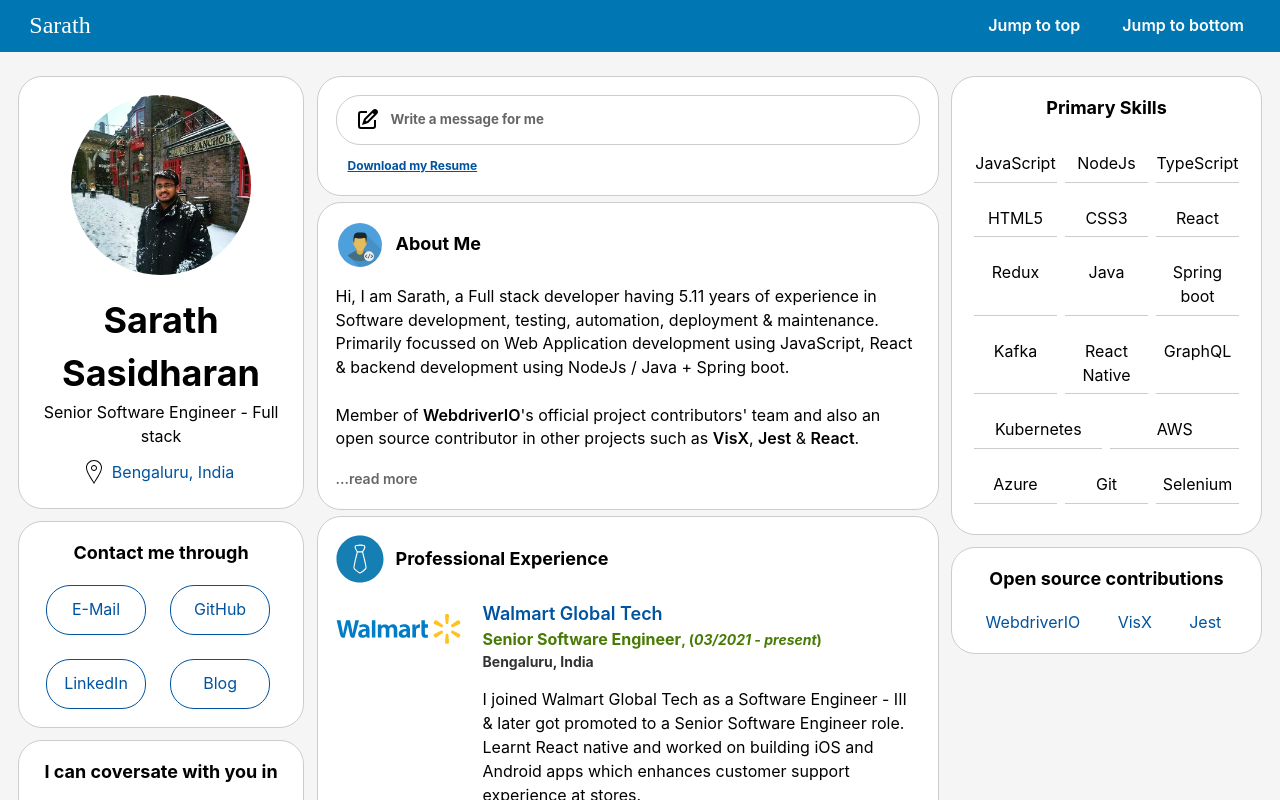
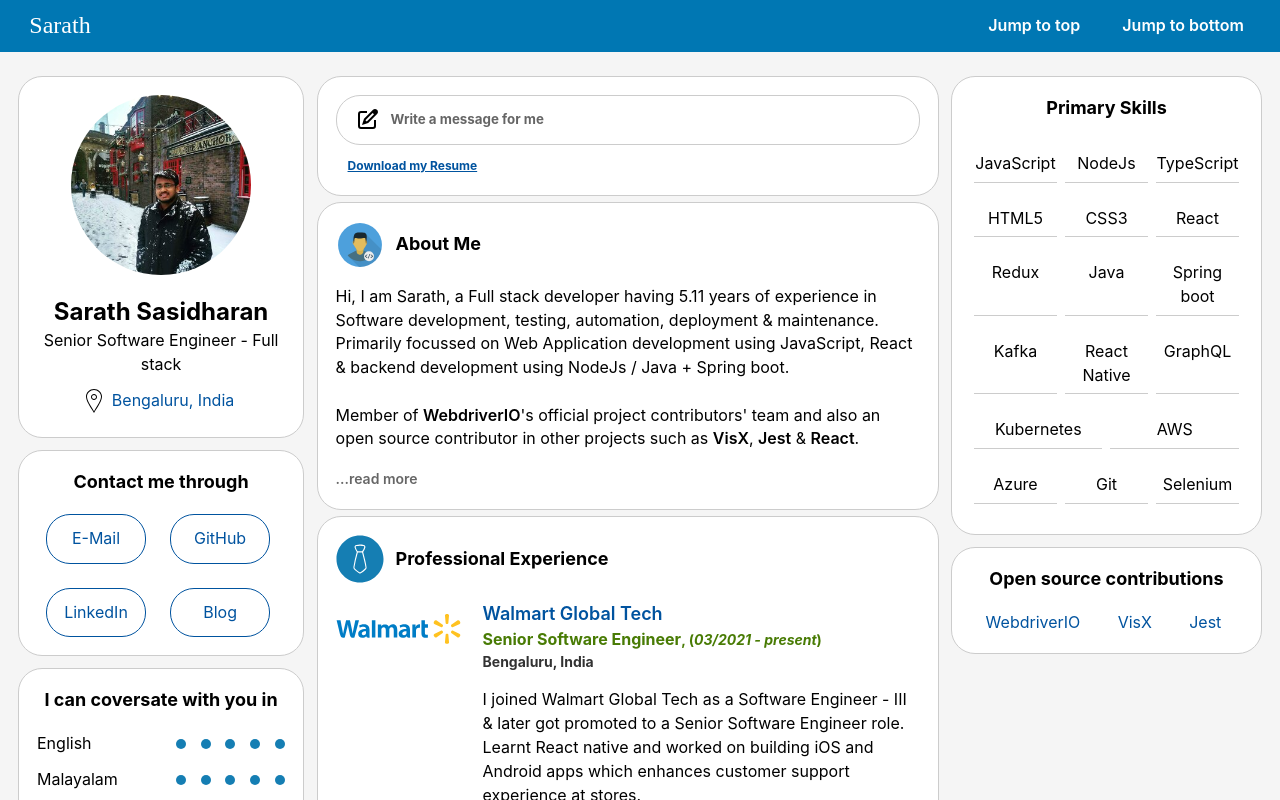
Before and after one commit to sarathps93/personal-website-v2, a React (Create React App) app: page / in a window 1280 px wide. Shown: the top 800 px of the page. Built offline with nearby package versions, Linux system fonts and the light colour scheme.

Commit message:
latest revision

```diff
--- a/src/organisms/leftPane/styled/index.js
+++ b/src/organisms/leftPane/styled/index.js
@@ -26,7 +26,7 @@
 
 export const Name = styled.div`
     font-weight: bold;
-    font-size: 36px;
+    font-size: 24px;
     text-align: center;
     @media(max-width: 1000px) {
         font-size: 24px;
```
